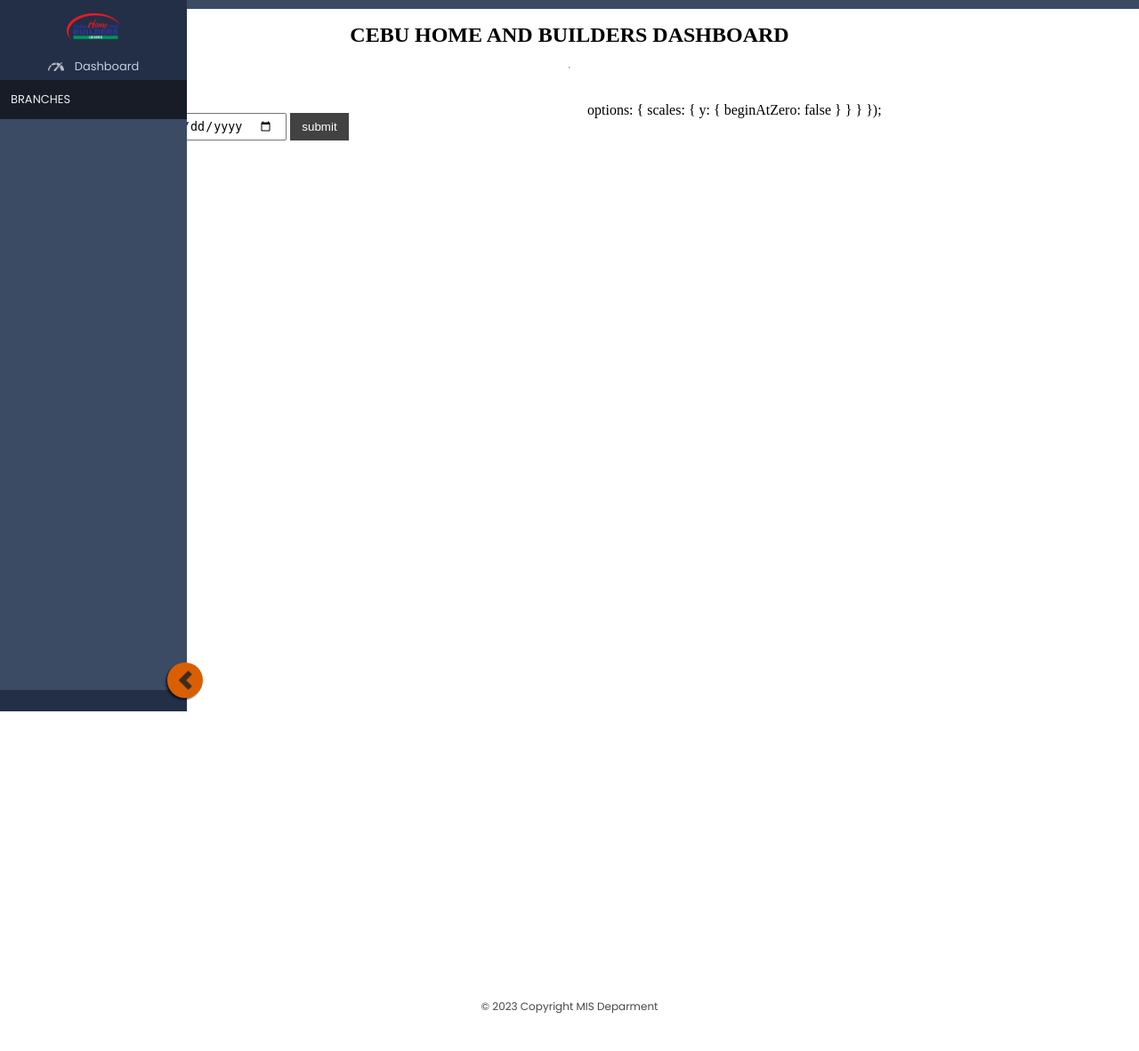
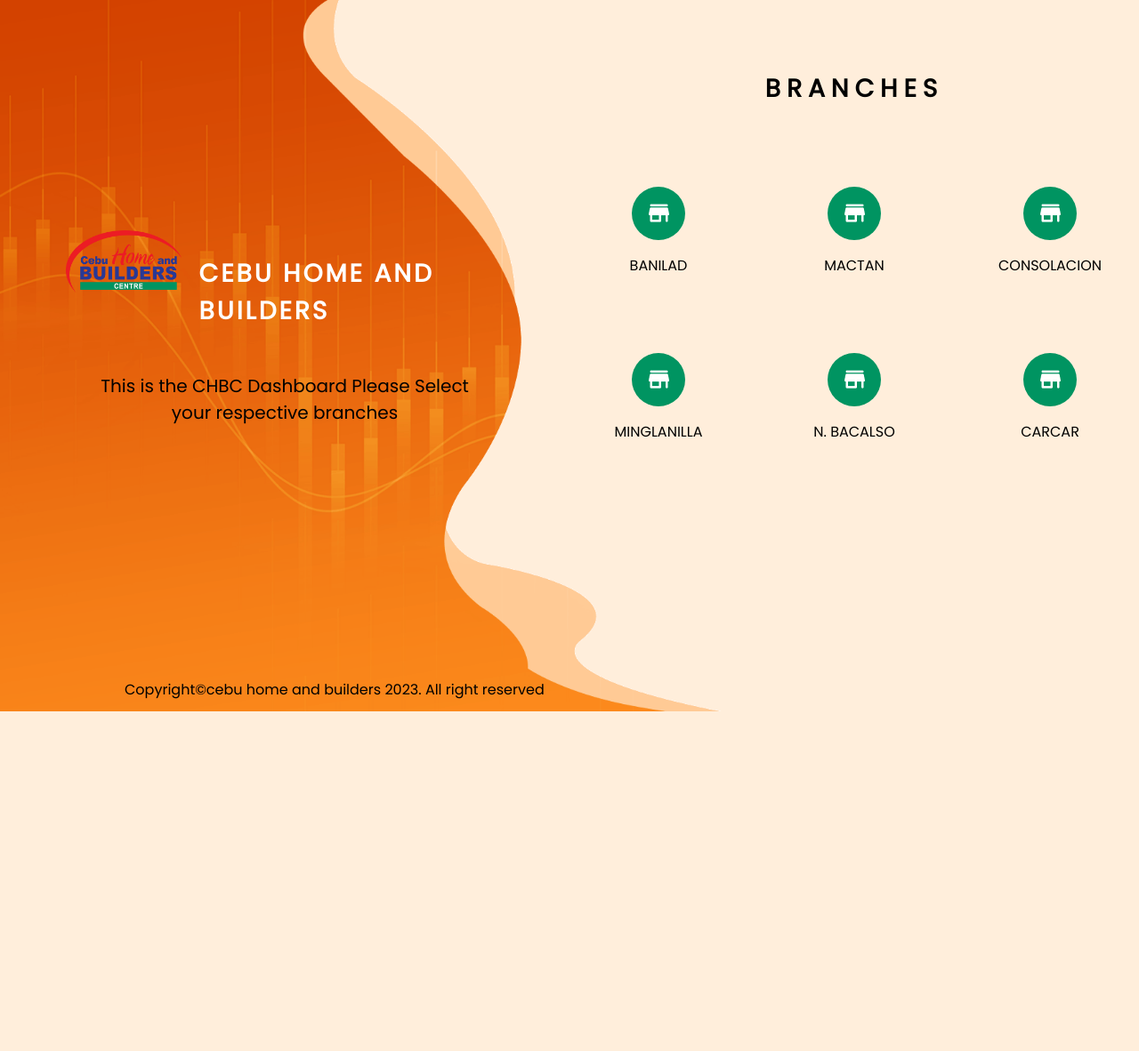
Before and after one commit to eleasarrebajado/NEW-CHART, a PHP site: page / in a window 1280 px wide. Shown: the whole page at 89% size. After the commit the page ends 800 px from the top, so only its background shows below. Run offline with PHP 8.4, Linux system fonts and the light colour scheme; data that the repository does not hold is empty.

Commit message:
update landing page

```diff
--- /dev/null
+++ b/css/landing.css
@@ -0,0 +1,112 @@
+@import url("https://fonts.googleapis.com/css2?family=Poppins:ital,wght@0,100;0,200;0,300;0,400;1,100;1,200;1,300&display=swap");
+body {
+  padding: 0;
+  margin: 0;
+  height: 100vh;
+  overflow: hidden;
+  font-family: "Poppins", sans-serif;
+}
+
+* {
+  box-sizing: border-box;
+}
+
+.main_div_landing {
+  background: url("../images/landing_img.png") no-repeat center center;
+  background-size: cover;
+  height: 100vh;
+  display: flex;
+  flex-direction: row;
+  background-color: #FFEEDB;
+}
+.main_div_landing .box:first-child {
+  width: 50%;
+  height: 100vh;
+}
+.main_div_landing .box:first-child .brand_logo_container {
+  width: 100%;
+  margin-top: 247px;
+  padding: 12px;
+}
+.main_div_landing .box:first-child .brand_logo_container .box_img {
+  width: 80%;
+  margin: 0 auto;
+  display: flex;
+  flex-direction: row;
+}
+.main_div_landing .box:first-child .brand_logo_container .box_img img {
+  width: 130px;
+  height: 70px;
+}
+.main_div_landing .box:first-child .brand_logo_container .box_img h3 {
+  margin-left: 20px;
+  font-size: 28px;
+  color: #ffffff;
+  letter-spacing: 3px;
+}
+.main_div_landing .box:first-child .brand_logo_container .box-title {
+  width: 70%;
+  margin: 0 auto;
+  color: #000000;
+  text-align: center;
+  font-size: 20px;
+}
+.main_div_landing .box_branch {
+  padding: 12px;
+}
+.main_div_landing .box:last-child {
+  width: 50%;
+  display: flex;
+  flex-direction: column;
+  align-items: center;
+}
+.main_div_landing .box:last-child .brnch_title {
+  width: 100%;
+  margin-top: 60px;
+  text-align: center;
+  margin-bottom: 10px;
+}
+.main_div_landing .box:last-child .brnch_title h1 {
+  font-size: 28px;
+  letter-spacing: 7px;
+}
+.main_div_landing .box:last-child .brnch_title a:link {
+  color: black;
+  text-decoration: none;
+}
+.main_div_landing .box:last-child .brnch_title {
+  display: flex;
+  justify-content: center;
+  align-items: center;
+  flex-direction: row;
+  flex-wrap: wrap;
+  gap: 74px 100px;
+}
+.main_div_landing .box:last-child .brnch_title .branch_box {
+  width: 120px;
+  display: flex;
+  flex-direction: column;
+  align-items: center;
+  justify-content: center;
+}
+.main_div_landing .box:last-child .brnch_title .branch_box .branch_box_img {
+  width: 60px;
+  height: 60px;
+  display: flex;
+  align-items: center;
+  justify-content: center;
+  padding: 12px;
+  background-color: #009461;
+  border-radius: 50%;
+  cursor: pointer;
+}
+.main_div_landing .box:last-child .brnch_title .branch_box .branch_box_img:hover {
+  background-color: #00794e;
+}
+
+footer {
+  max-width: 100%;
+  padding: 12px 140px;
+  position: absolute;
+  bottom: 0;
+}
--- a/css/style.css
+++ b/css/style.css
@@ -5,7 +5,7 @@
 
 .btnOpen {
   background: url("../images/xmark-solid.svg") no-repeat center center;
-  background-size: 40px 40px;
+  background-size: 30px 30px;
   width: 50px;
   height: 50px;
   transition: all 3s ease-in-out;
@@ -27,7 +27,7 @@
 }
 
 .side-nav {
-  width: 210px;
+  width: 156px;
   height: 100vh;
   transition: all 2 ease-in-out;
   z-index: 100;
--- a/dailySales.php
+++ b/dailySales.php
@@ -65,19 +65,31 @@
 <body>
 
 <form method="GET" class="form_container" >
-  <input type="date" name="dates" value="<?php if(isset($_GET['dates'])){echo $_GET['dates']; };?>">
+  <input type="date" name="dates" value="<?php if(isset($_GET['dates'])){echo $_GET['dates'];};?>">
   <input type="submit" name="submit" value="submit">
 </form>
 <!-- <script src="https://cdnjs.cloudflare.com/ajax/libs/Chart.js/4.2.1/chart.min.js" integrity="sha512-v3ygConQmvH0QehvQa6gSvTE2VdBZ6wkLOlmK7Mcy2mZ0ZF9saNbbk19QeaoTHdWIEiTlWmrwAL4hS8ElnGFbA==" crossorigin="anonymous" referrerpolicy="no-referrer"></script>
 <script src="https://cdn.jsdelivr.net/npm/chart.js"></script> -->
 
 
+
+
+
 <?php
+
+
 if(isset($_GET['dates'])){
+
+  if(empty($_GET['dates'])){
+   echo $sample = "Please Select Dates";
+   echo $_GET['dates'];
+    exit();
+  }
+
   $datesCalendar = strval($_GET['dates']);
-  if(empty($datesCalendar)){
-    echo $sample = $_SESSION['no_input'] = "Select Date";
-  }else {
+  // if(empty($datesCalendar)){
+  //   echo $sample = $_SESSION['no_input'] = "Select Date";
+  // }else {
 
     $sql = "SELECT * FROM dailysales_foottr WHERE dates_server LIKE CONCAT('%',?,'%')";
     $stmt = $conn->prepare($sql);
@@ -85,7 +97,7 @@
     $stmt->execute();
     $result = $stmt->get_result();
 
-    if($result->num_rows > 0):
+    if($result->num_rows > 0){
       while($row = $result->fetch_array()):
 
         $daily_sales = $row["daily_sales"];
@@ -96,7 +108,184 @@
 
 
 
+
+
+
 ?>
+
+
+
+
+
+
+<script src="js/chart.min.js"></script>
+
+<script src="js/chart.js"></script>
+
+<div class="dailyStyle">
+  <canvas id="myChart"></canvas>
+  <div class="currency_box">Sales in Pesos</div>
+  <canvas id="myChart2"></canvas>
+</div>
+
+
+
+
+<script src="https://cdn.jsdelivr.net/npm/chart.js"></script>
+
+
+
+
+
+<script>
+  const ctx = document.getElementById('myChart');
+
+  new Chart(ctx, {
+
+    type: 'bar',
+    data: {
+      labels: [''],
+
+      datasets: [
+        {
+        label: 'Daily Plan',
+        data: [<?= $daily_plan; ?>],
+        backgroundColor: [
+          'rgb(255 99 132 / 86%)'
+        ],
+        // borderColor: '#36A2EB',
+        borderWidth: 1,
+        borderRadius: 5
+      },
+
+        {
+        label: 'Daily Sales Actual',
+        data: [<?= $daily_sales; ?>],
+        backgroundColor: [
+          'rgb(75 192 192 / 86%)'
+        ],
+        // borderColor: '#36A2EB',
+        borderWidth: 1,
+        borderRadius: 5
+      },
+
+      {
+        label: 'Last Year',
+        data: [<?= $last_y_dailysales; ?>],
+        backgroundColor: [
+          'rgb(255 159 64 / 86%)'
+        ],
+        // borderColor: '#36A2EB',
+        borderWidth: 1,
+        borderRadius: 5
+      }
+    ]
+
+    },
+
+
+    options: {
+      indexAxis: 'y',
+      scales: {
+        y: {
+          beginAtZero: true
+        }
+      }
+    }
+
+  });
+</script>
+
+<!-- ================================================================ -->
+<!-- ================================================================ -->
+<!-- ================================================================ -->
+
+
+<script>
+  const ctx2 = document.getElementById('myChart2');
+
+  new Chart(ctx2, {
+
+    type: 'bar',
+    data: {
+      labels: [''],
+
+      datasets: [
+        {
+        label: 'Foot Traffic',
+        data: [<?= $foot_trfic; ?>],
+        backgroundColor: [
+          'rgb(54 162 235 / 86%)'
+        ],
+        // borderColor: '#36A2EB',
+        borderWidth: 1,
+        borderRadius: 5
+      },
+
+        {
+        label: 'Transaction',
+        data: [<?= $trans_count; ?>],
+        backgroundColor: [
+          'rgb(255 99 132 / 86%)'
+        ],
+        // borderColor: '#36A2EB',
+        borderWidth: 1,
+        borderRadius: 5
+      },
+
+      {
+        label: 'Daily Sales3',
+        data: [23],
+        backgroundColor: [
+          'rgb(255 159 64 / 86%)'
+        ],
+        // borderColor: '#36A2EB',
+        borderWidth: 1,
+        borderRadius: 5
+      }
+    ]
+
+    },
+
+
+    options: {
+      indexAxis: 'x',
+      scales: {
+        y: {
+          beginAtZero: true
+        }
+      }
+    }
+
+  });
+</script>
+
+
+
+<?php
+endwhile;
+} else {
+  echo "No data found";
+}
+} else {
+
+  $sql = "SELECT * FROM dailysales_foottr ORDER BY 	dates_server DESC";
+  $stmt = $conn->prepare($sql);
+  $stmt->execute();
+  $result = $stmt->get_result();
+
+    $row = $result->fetch_array();
+    $daily_sales = $row["daily_sales"];
+    $daily_plan = $row["daily_plan"];
+    $last_y_dailysales = $row["last_y_dailysales"];
+    $trans_count = $row["trans_count"];
+    $foot_trfic = $row["foot_trfic"];
+
+
+
+
+?>
+
 
 <script src="js/chart.min.js"></script>
 <script src="js/chart.js"></script>
@@ -181,11 +370,6 @@
 <!-- ================================================================ -->
 
 
-
-
-
-
-
 <script>
   const ctx2 = document.getElementById('myChart2');
 
@@ -219,14 +403,14 @@
       },
 
       {
-        label: 'Daily Sales3',
-        data: [23],
-        backgroundColor: [
-          'rgb(255 159 64 / 86%)'
-        ],
-        // borderColor: '#36A2EB',
-        borderWidth: 1,
-        borderRadius: 5
+        // label: 'Daily Sales3',
+        // data: [23],
+        // backgroundColor: [
+        //   'rgb(255 159 64 / 86%)' // uncomment this if the daily sales is ok
+        // ],
+        // // borderColor: '#36A2EB',
+        // borderWidth: 1,
+        // borderRadius: 5
       }
     ]
 
@@ -247,16 +431,16 @@
 
 
 
+
+
+
 <?php
-endwhile;
-else:
-  echo "No data";
-endif;
-};
+
 };
 ?>
 
 
 
+
 </body>
 </html>
--- a/index.php
+++ b/index.php
@@ -1,94 +1,83 @@
-<?php require "dbConnection.php";
-session_start();
-?>
-
-
 <!DOCTYPE html>
 <html lang="en">
 <head>
     <meta charset="UTF-8">
     <meta http-equiv="X-UA-Compatible" content="IE=edge">
-    <script type="text/javascript" src="js/loader.js"></script>
     <meta name="viewport" content="width=device-width, initial-scale=1.0">
-    <link rel="stylesheet" href="css/style.css">
+    <link rel="stylesheet" href="css/landing.css">
     <title>Document</title>
-
-
-<!-- ======================================================================== -->
-
-
-
 </head>
 <body>
-
-
-
-
-
-<main>
-  <div class="box-top"></div>
-  <!-- this is the side nav start ----------------------- -->
-      <div class="btnOpen"></div>
-      <div class="side-nav">
-        <div class="logo-container">
-          <img src="images/chbc-logo.png" alt="Chbc Logo" srcset="">
-        </div>
-
-        <div class="dashBox">
-          <span>
-            <img src="images/meter.png" alt="">
-          </span>
-            Dashboard
-        </div>
-
-        <div class="components">
-          BRANCHES
-        </div>
-        <div class="branches-container">
-          <ul>
-            <a href="banilad/index.php"><li>Banilad</li></a>
-            <li>Mactan</li>
-            <li>Consolacion</li>
-            <li>Minglanilla</li>
-            <li>N. Bacalso</li>
-            <li>Carcar</li>
-          </ul>
-        </div>
-
-
-
-        <div class="btn-hide">
-          <div class="btn-box">
-            <div class="hide-btn"></div>
-          </div>
-        </div>
-      </div>
-      <script src="js/index.js"></script>
-  <!-- this is the side nav end ----------------------- -->
-  <div class="main-container">
-    <h1>CEBU HOME AND BUILDERS DASHBOARD</h1>
-    <hr>
-
-    <div class="wrapper">
-      <!-- THIS IS THE BAR DIVISION START===========================  -->
-      <div class="main_bar_container">
+    <div class="main_div_landing">
         <div class="box">
-          <iframe src="dailySales.php" frameborder="0"></iframe>
+            <div class="brand_logo_container">
+                <div class="box_img">
+                    <img src="images/chbc-logo.png" alt=""> <h3>CEBU HOME AND BUILDERS</h3>
+                </div>
+                <div class="box-title">
+                    <p>This is the CHBC Dashboard Please Select your respective branches</p>
+                </div>
+            </div>
         </div>
         <div class="box">
-          <iframe src="line.php" frameborder="0"></iframe>
-          <iframe src="" frameborder="0"></iframe>
+               <div class="brnch_title">
+                    <h1>BRANCHES</h1>
+               </div>
+               <div class="brnch_title">
+                    <a href="banilad.php">
+                        <div class="branch_box">
+                            <div class="branch_box_img">
+                                <img src="images/store-img.png" alt="">
+                            </div>
+                            <p>BANILAD</p>
+                        </div>
+                    </a>
+                    <a href="banilad.php">
+                        <div class="branch_box">
+                            <div class="branch_box_img">
+                                <img src="images/store-img.png" alt="">
+                            </div>
+                            <p>MACTAN</p>
+                        </div>
+                    </a>
+                    <a href="banilad.php">
+                        <div class="branch_box">
+                            <div class="branch_box_img">
+                                <img src="images/store-img.png" alt="">
+                            </div>
+                            <p>CONSOLACION</p>
+                        </div>
+                    </a>
+               </div>
+               <div class="brnch_title">
+                    <a href="banilad.php">
+                        <div class="branch_box">
+                            <div class="branch_box_img">
+                                <img src="images/store-img.png" alt="">
+                            </div>
+                            <p>MINGLANILLA</p>
+                        </div>
+                    </a>
+                    <a href="banilad.php">
+                        <div class="branch_box">
+                            <div class="branch_box_img">
+                                <img src="images/store-img.png" alt="">
+                            </div>
+                            <p>N. BACALSO</p>
+                        </div>
+                    </a>
+                    <a href="banilad.php">
+                        <div class="branch_box">
+                            <div class="branch_box_img">
+                                <img src="images/store-img.png" alt="">
+                            </div>
+                            <p>CARCAR</p>
+                        </div>
+                    </a>
+               </div>
+
         </div>
-      </div>
     </div>
-  </div>
-</main>
-
-<!-- =========================================================== -->
-<!-- this is the footer division -->
-<!-- =========================================================== -->
-
-<footer>© 2023 Copyright MIS Deparment</footer>
-
+    <footer>Copyright©cebu home and builders 2023. All right reserved</footer>
 </body>
 </html>
--- a/line.php
+++ b/line.php
@@ -6,6 +6,11 @@
     <meta http-equiv="X-UA-Compatible" content="IE=edge">
     <meta name="viewport" content="width=device-width, initial-scale=1.0">
     <title>Document</title>
+    <style>
+      #myChart{
+        margin-top: 67px;
+      }
+    </style>
 </head>
 <body>
 <?php
--- a/sass/_sideNav.scss
+++ b/sass/_sideNav.scss
@@ -3,7 +3,7 @@
 
 .btnOpen{
     background: url("../images/xmark-solid.svg")no-repeat center center;
-    background-size: 40px 40px;
+    background-size: 30px 30px;
     width: 50px;
     height: 50px;
     transition: all 3s ease-in-out;
@@ -28,7 +28,7 @@
 
 
 .side-nav{
-    width: 210px;
+    width: 156px;
     height: 100vh;
     transition: all 2 ease-in-out;
     z-index: 100;
--- /dev/null
+++ b/sass/landing.scss
@@ -0,0 +1,152 @@
+@import url('https://fonts.googleapis.com/css2?family=Poppins:ital,wght@0,100;0,200;0,300;0,400;1,100;1,200;1,300&display=swap');
+body{
+    padding: 0;
+    margin: 0;
+    height: 100vh;
+    overflow: hidden;
+    font-family: 'Poppins', sans-serif;
+}
+
+*{
+    box-sizing: border-box;
+}
+.main_div_landing{
+    background: url('../images/landing_img.png')no-repeat center center;
+    background-size: cover;
+    height: 100vh;
+    display: flex;
+    flex-direction: row;
+    background-color: #FFEEDB;
+
+
+
+    .box:first-child{
+        width: 50%;
+        height: 100vh;
+        // border: 1px solid green;
+
+        .brand_logo_container{
+            width: 100%;
+            margin-top: 247px;
+            padding: 12px;
+            // border: 1px solid green;
+
+            .box_img{
+                width: 80%;
+                // border: 1px solid white;
+                margin: 0 auto;
+                display: flex;
+                flex-direction: row;
+
+                img{
+                    width:130px;
+                    height: 70px;
+                }
+
+                h3{
+                    margin-left: 20px;
+                    font-size: 28px;
+                    color: #ffffff;
+                    letter-spacing: 3px;
+                }
+            }
+
+
+                .box-title{
+                    width: 70%;
+                    margin: 0 auto;
+                    color: #000000;
+                    text-align: center;
+                    font-size: 20px;
+                }
+
+        }
+
+    }
+
+        .box_branch{
+
+            padding: 12px;
+            // border: 1px solid green;
+        }
+
+
+
+
+        .box:last-child{
+            width: 50%;
+            display: flex;
+            flex-direction: column;
+            align-items: center;
+            // border: 1px solid red;
+
+
+            .brnch_title{
+                width: 100%;
+                margin-top: 60px;
+                text-align: center;
+                margin-bottom: 10px;
+                // border: 1px solid green;
+
+                h1{
+                    font-size: 28px;
+                    letter-spacing: 07px;
+                }
+
+                a:link{
+                    color: black;
+                    text-decoration: none;
+                }
+            }
+
+            .brnch_title{
+                // width: 100%;
+                display: flex;
+                justify-content: center;
+                align-items: center;
+                flex-direction: row;
+                flex-wrap: wrap;
+                gap: 74px 100px;
+                // border: 1px solid green;
+
+                .branch_box{
+                   width: 120px;
+                //    border: 1px solid black;
+                   display: flex;
+                   flex-direction: column;
+                   align-items: center;
+                   justify-content: center;
+
+
+                    .branch_box_img{
+                    width: 60px;
+                    height: 60px;
+                    display: flex;
+                    align-items: center;
+                    justify-content: center;
+                    padding: 12px;
+                    background-color: #009461;
+                    border-radius: 50%;
+                    cursor: pointer;
+
+                        &:hover{
+                            background-color: #00794e;
+                        }
+                    }
+
+                }
+
+
+            }
+        }
+
+}
+
+// THIS IS THE FOOTER DIVISION
+
+footer{
+    max-width: 100%;
+    padding: 12px 140px;
+    position: absolute;
+    bottom: 0;
+}
```
Also changed, not shown: banilad.php (added, +94 -0 lines), images/landing_img.png (added), images/store-img.png (added), 1 other file.
